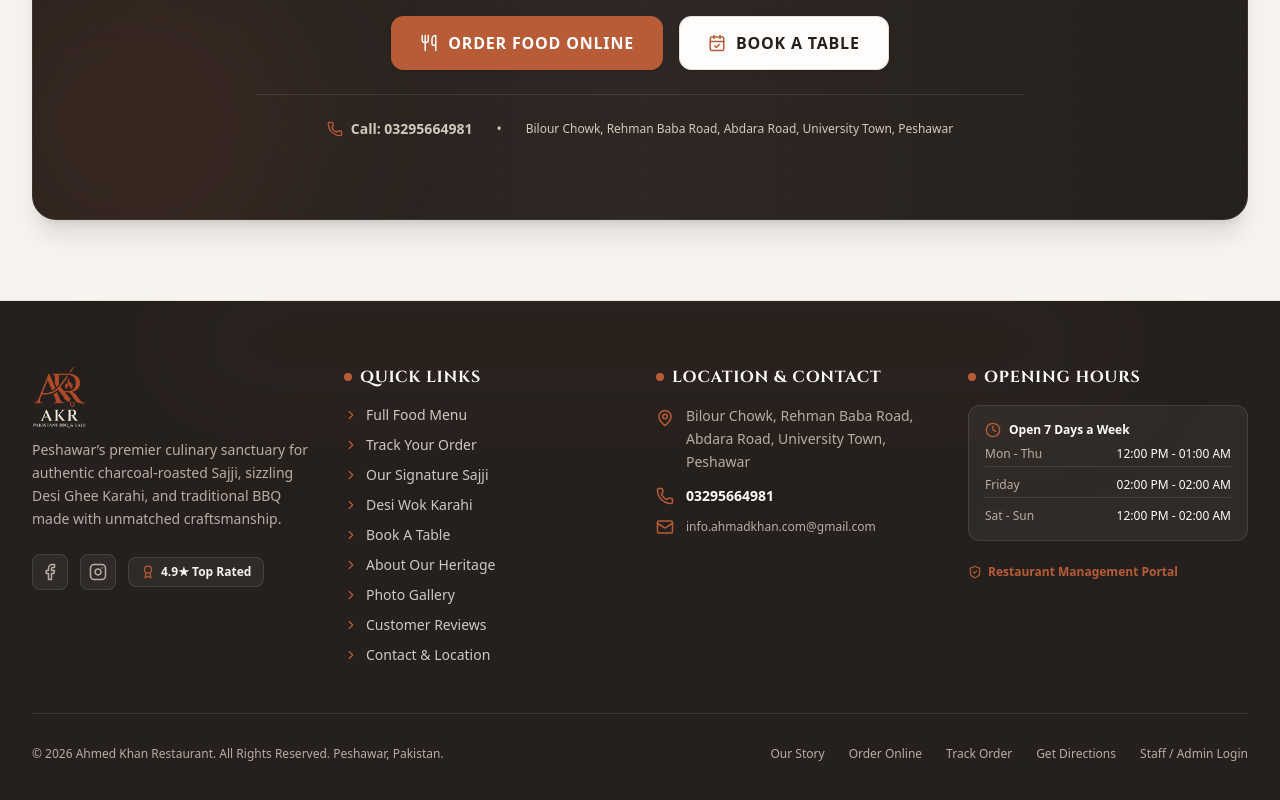
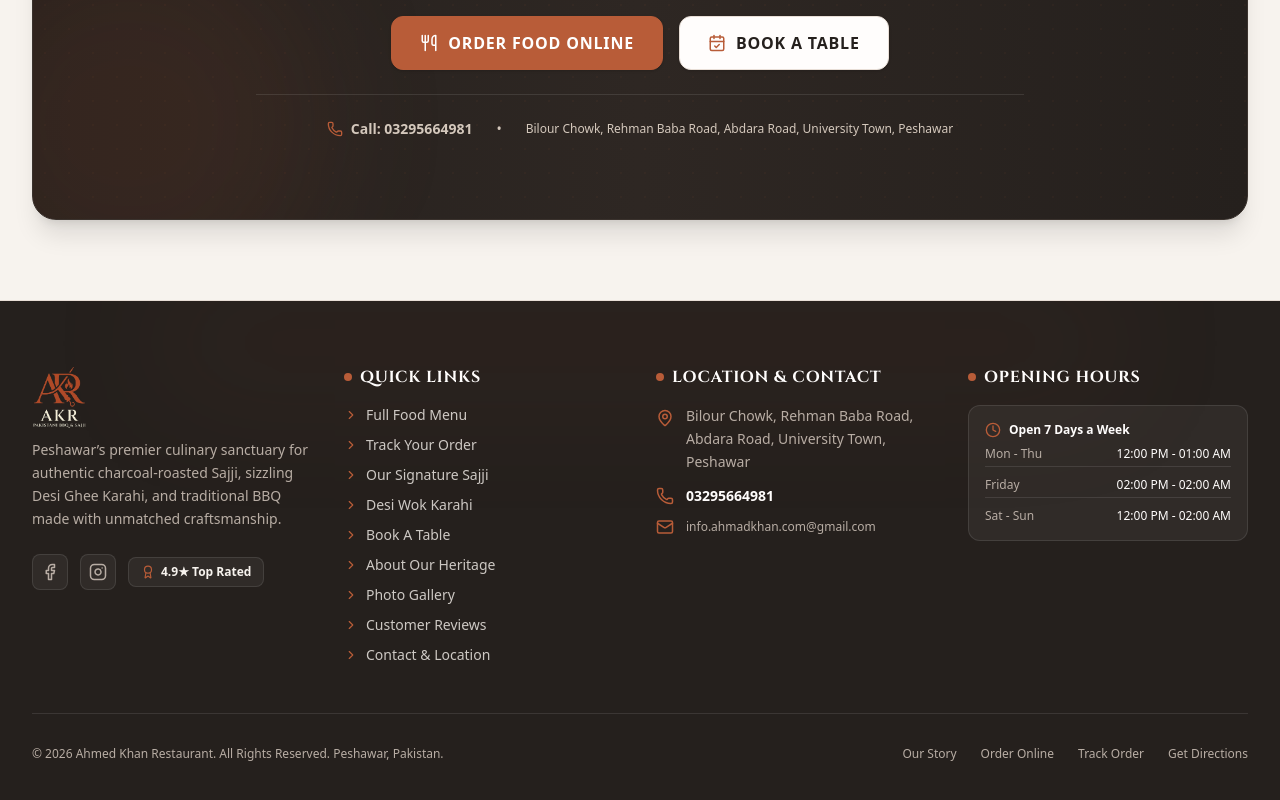
Before and after one commit to Ahmad302-FIR/three-flames-restaurant, a React (Vite) app in the folder frontend/: page / in a window 1280 px wide. Shown: the part 6914-7714 px from the top of the page. Built offline with nearby package versions, Linux system fonts and the light colour scheme; no server answers; sample sign-in values are in the browser's storage; a web font is replaced by a local one.

Commit message:
Remove staff login link from public footer

```diff
--- a/frontend/src/components/layout/Footer.tsx
+++ b/frontend/src/components/layout/Footer.tsx
@@ -1,6 +1,5 @@
 import React from 'react';
 import { Link } from 'react-router-dom';
-import { useAppSelector } from '../../store/store';
 import { FlameIcon } from '../common/FlameIcon';
 import { restaurantInfo } from '../../data/restaurantData';
 import {
@@ -11,12 +10,10 @@
   Instagram,
   Facebook,
   ChevronRight,
-  ShieldCheck,
   Award,
 } from 'lucide-react';
 
 export const Footer: React.FC = () => {
-  const user = useAppSelector((state) => state.auth.user);
   return (
     <footer className="relative bg-[#25201D] border-t border-[#E8DED6] pt-16 pb-24 md:pb-16 text-[#B8ADA4] overflow-hidden">
       {/* Background subtle ambient warmth */}
@@ -163,17 +160,6 @@
                 <span className="text-[#FFFDFC] font-medium">{restaurantInfo.openingHours.saturday_sunday}</span>
               </div>
             </div>
-            {user && (user.role === 'admin' || user.role === 'superadmin') && (
-              <div className="pt-1">
-                <Link
-                  to="/admin"
-                  className="inline-flex items-center gap-1.5 text-xs text-[#B85C38] hover:underline transition-colors font-semibold"
-                >
-                  <ShieldCheck size={14} />
-                  <span>Restaurant Management Portal</span>
-                </Link>
-              </div>
-            )}
           </div>
         </div>
 
@@ -185,9 +171,6 @@
             <Link to="/menu" className="hover:text-[#FFFDFC] transition-colors">Order Online</Link>
             <Link to="/track-order" className="hover:text-[#B85C38] transition-colors">Track Order</Link>
             <Link to="/contact" className="hover:text-[#FFFDFC] transition-colors">Get Directions</Link>
-            <Link to="/login" className="hover:text-[#B85C38] transition-colors text-[#B8ADA4]">
-              Staff / Admin Login
-            </Link>
           </div>
         </div>
       </div>
```
